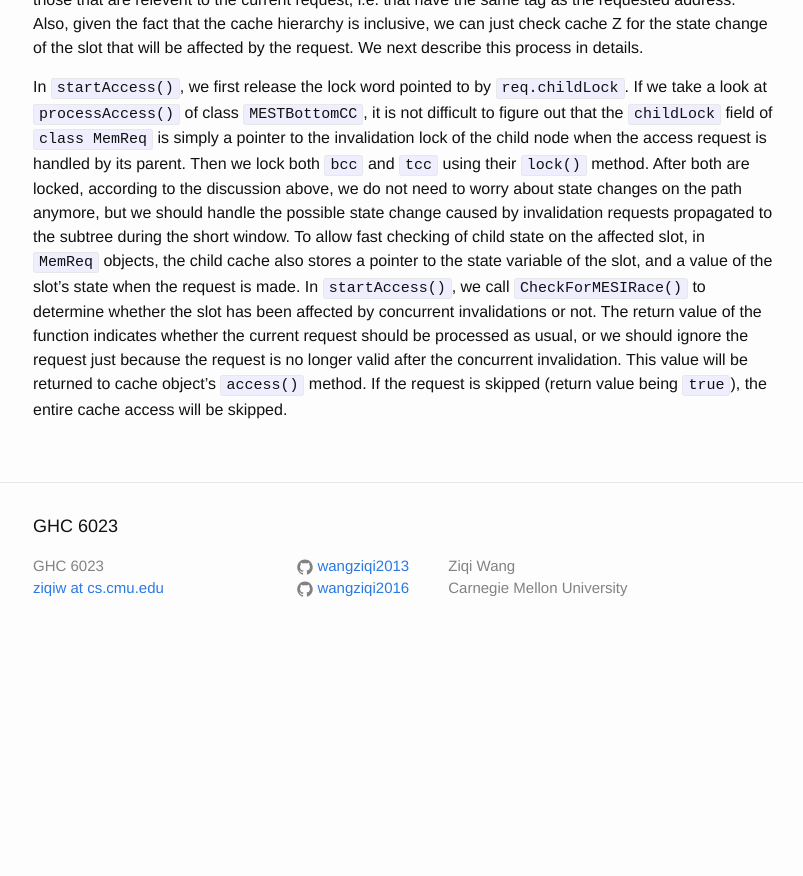
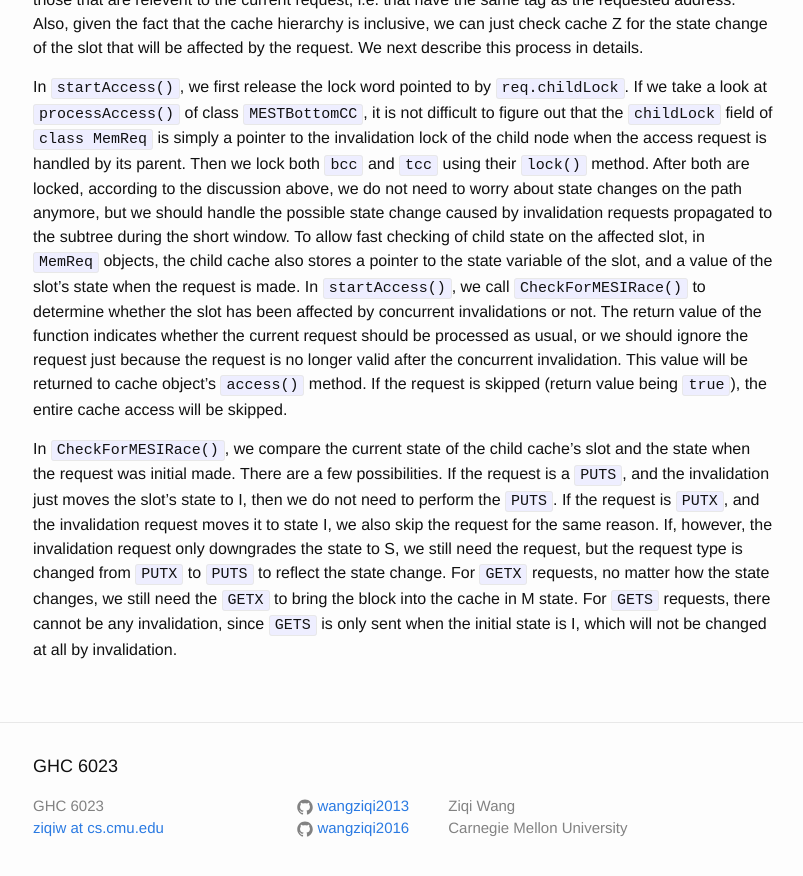
Before and after one commit to wangziqi2013/wangziqi2013.github.io, a Jekyll site: the page built from _posts/2020-01-09-understand-zsim-cache-cc.markdown, in a window 1280 px wide and 900 px high, scrolled down 6834 px. Shown: the top 876 px of the window, without its empty margins (237-1040 px from the left). Built offline with Jekyll 4.4.1, drawn with Linux system fonts in a browser that asks for light colours; before the commit the page ends 7494 px from its top, so only the background shows below that.

Commit message:
Adding CheckForMESIRace

```diff
--- a/_posts/2020-01-09-understand-zsim-cache-cc.markdown
+++ b/_posts/2020-01-09-understand-zsim-cache-cc.markdown
@@ -269,3 +269,12 @@ to determine whether the slot has been affected by concurrent invalidations or n
 indicates whether the current request should be processed as usual, or we should ignore the request just because
 the request is no longer valid after the concurrent invalidation. This value will be returned to cache object's
 `access()` method. If the request is skipped (return value being `true`), the entire cache access will be skipped.
+
+In `CheckForMESIRace()`, we compare the current state of the child cache's slot and the state when the request was initial
+made. There are a few possibilities. If the request is a `PUTS`, and the invalidation just moves the slot's state to I,
+then we do not need to perform the `PUTS`. If the request is `PUTX`, and the invalidation request moves it to
+state I, we also skip the request for the same reason. If, however, the invalidation request only downgrades the state to
+S, we still need the request, but the request type is changed from `PUTX` to `PUTS` to reflect the state change.
+For `GETX` requests, no matter how the state changes, we still need the `GETX` to bring the block into the cache in M
+state. For `GETS` requests, there cannot be any invalidation, since `GETS` is only sent when the initial state is I,
+which will not be changed at all by invalidation.
```
